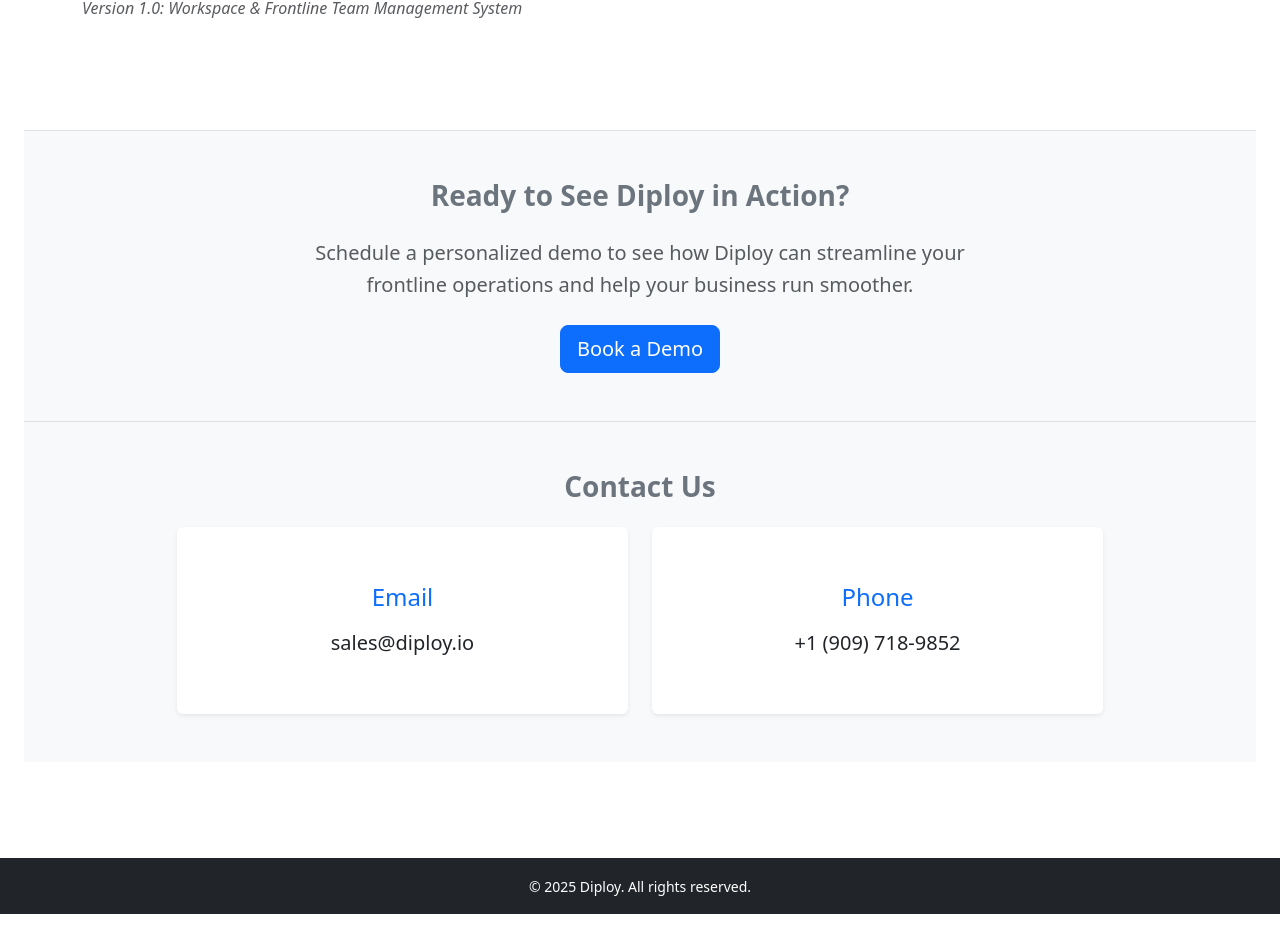
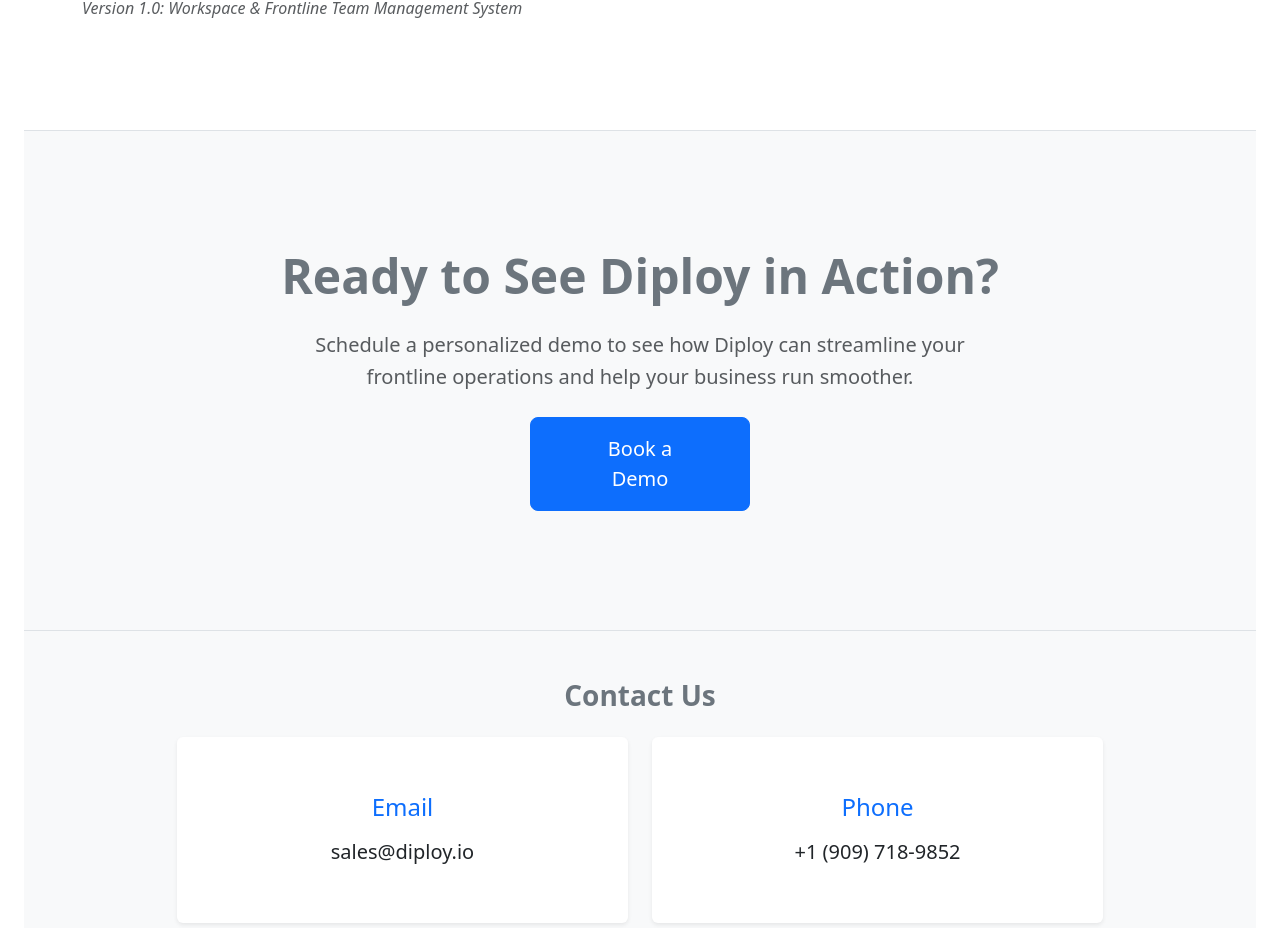
Before and after one commit to yinglin33/diploy-website, a React (Vite) app in the folder my-app/: page / in a window 1280 px wide. Shown: the part 1273-2201 px from the top of the page. Built offline with nearby package versions, Linux system fonts and the light colour scheme.

Commit message:
fixed demo section

```diff
--- a/my-app/src/pages/Home.tsx
+++ b/my-app/src/pages/Home.tsx
@@ -36,21 +36,25 @@
       </section>
 
       {/* BOOK A DEMO SECTION */}
-      <section className="py-5 border-bottom">
-        <Container className="text-center">
-          <h2 className="h3 fw-semibold text-secondary mb-4">Ready to See Diploy in Action?</h2>
+      <section className="py-5 border-bottom" style={{ minHeight: '500px', paddingTop: '80px', paddingBottom: '80px' }}>
+        <Container className="text-center d-flex flex-column justify-content-center" style={{ minHeight: '400px' }}>
+          <h2 className="display-5 fw-bold text-secondary mb-4">Ready to See Diploy in Action?</h2>
           <p className="fs-5 text-muted mb-4 mx-auto" style={{ maxWidth: '700px', lineHeight: '1.6' }}>
             Schedule a personalized demo to see how Diploy can streamline your frontline operations and help your business run smoother.
           </p>
+          <div className="d-flex justify-content-center">
             <Button
               variant="primary"
               size="lg"
               href="https://calendly.com/yinglonglin/diploy-product-demo"
               target="_blank"
               rel="noopener noreferrer"
+              className="px-5 py-3 fs-5"
+              style={{ width: '220px' }}
             >
               Book a Demo
             </Button>
+          </div>
         </Container>
       </section>
 
```
Lines whose indentation alone changed are shown as unchanged.
